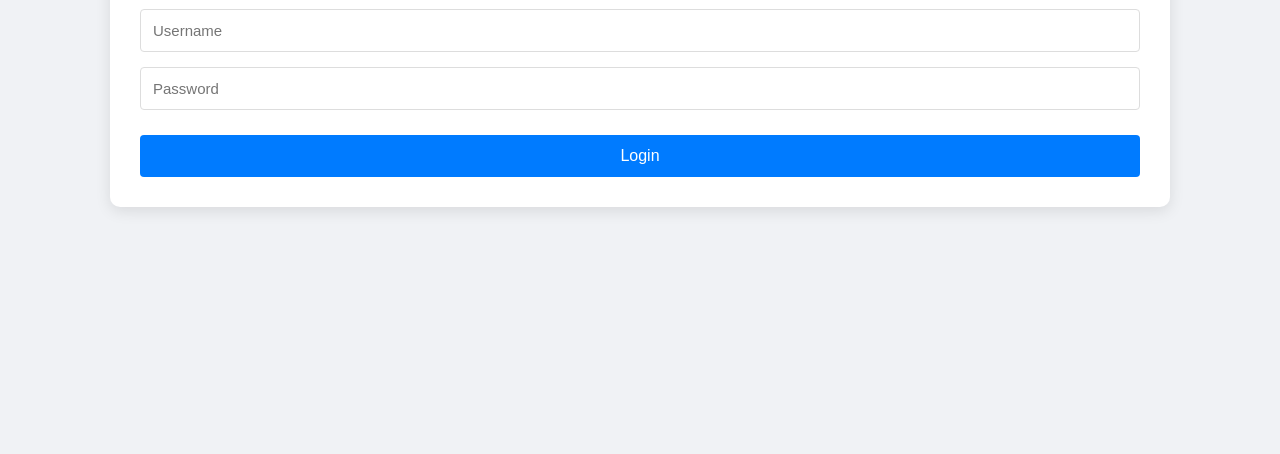
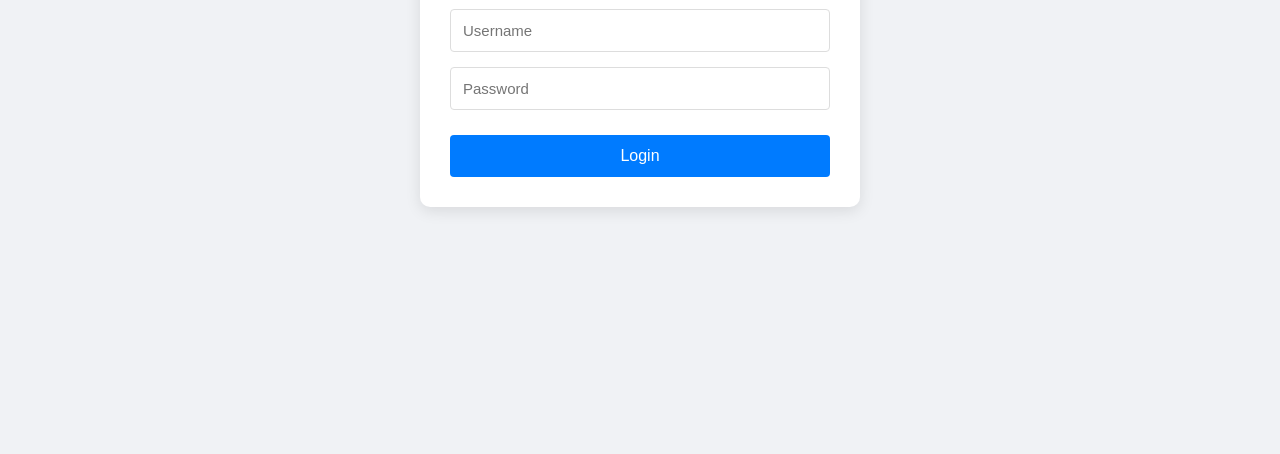
Before and after one commit to gaurav-kakwan/anuj-pelu, a website: page login.html in a window 1280 px wide. Shown: the part 346-800 px from the top of the page. Drawn offline with Linux system fonts and the light colour scheme.

Commit message:
Update login.html

```diff
--- a/login.html
+++ b/login.html
@@ -3,10 +3,13 @@
 <head>
 <title>Secure Access</title>
 <link rel="stylesheet" href="style.css">
+<style>
+body { display:flex; align-items:center; justify-content:center; min-height:100vh; }
+.card { width:380px !important; }
+</style>
 </head>
 <body>
 
-<div class="page">
 <div class="card">
 <h2 class="title">🔐 Secure Access</h2>
 
@@ -24,7 +27,6 @@
 
     <div class="btn-row">
 <button id="loginBtn">Login</button>
-</div>
 </div>
 </div>
 
```
